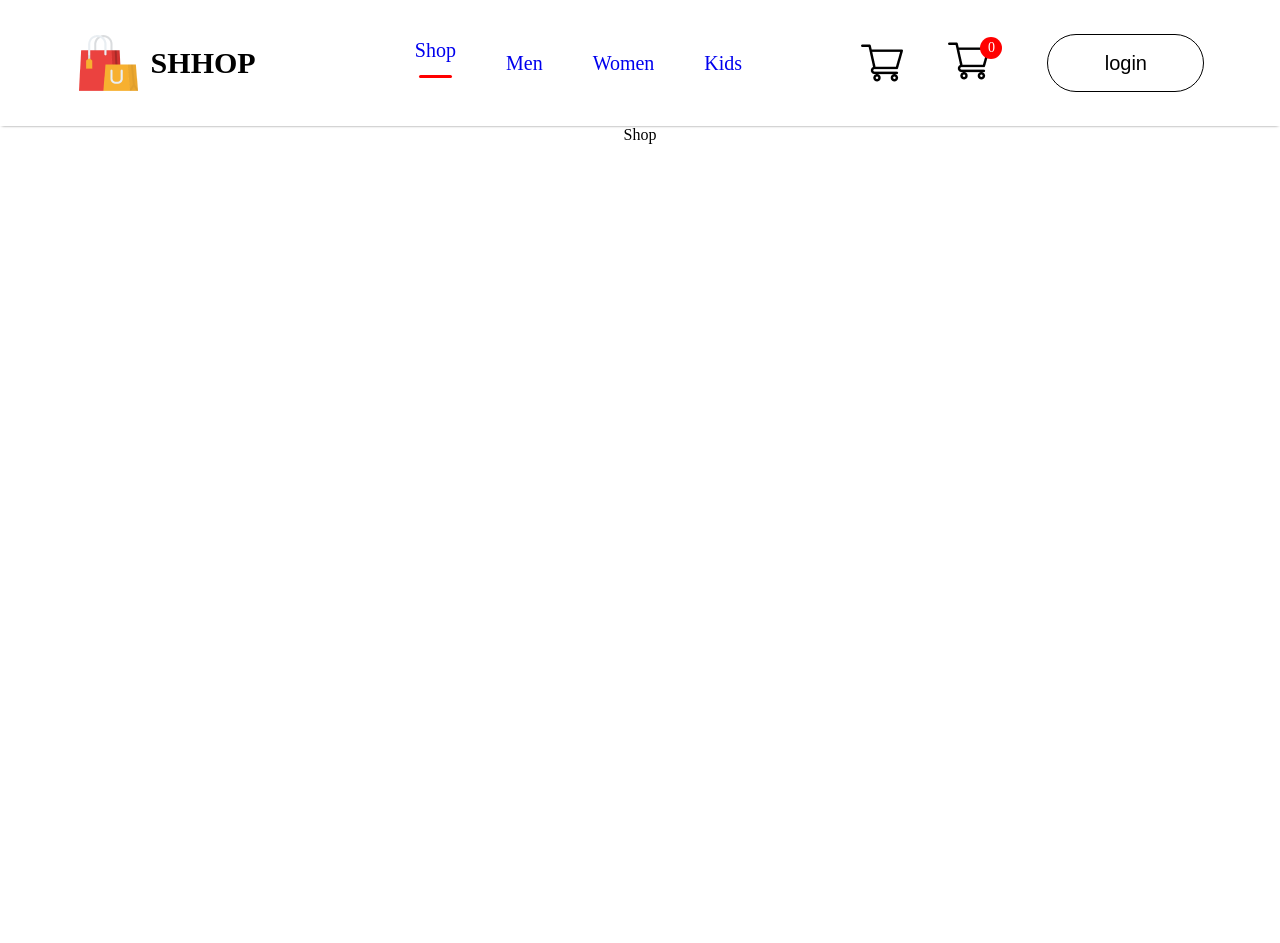
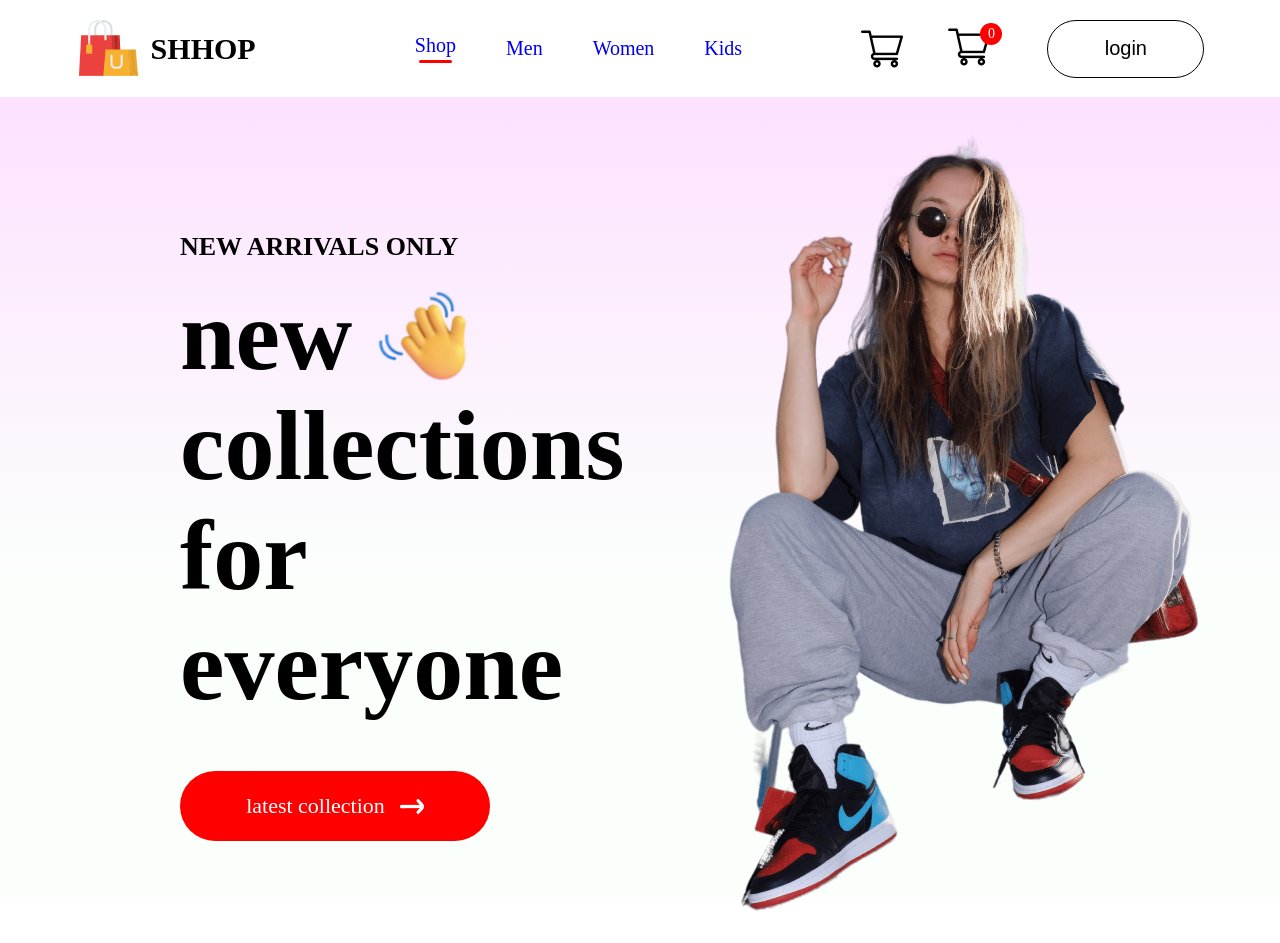
Before and after one commit to Rushalee-das/shop, a React (Create React App) app in the folder frontend/: page / in a window 1280 px wide. Before the commit the page ends 800 px from the top, so only its background shows below. Built offline with nearby package versions, Linux system fonts and the light colour scheme; the HTML template or start-up script is replaced by a standard one.

Commit message:
hero page added

```diff
--- /dev/null
+++ b/frontend/src/components/Hero/Hero.css
@@ -0,0 +1,54 @@
+.hero{
+    height: 100vh;
+    background: linear-gradient(180deg, #fde1ff, #e1ffea22 60%);
+    display: flex;
+}
+.hero-left{
+    margin-top: 80px;
+    text-align: justify;
+    flex: 1;
+    display: flex;
+    margin-left: 0;
+    flex-direction: column;
+    justify-content: center;
+    gap: 20px;
+    padding-left: 180px;
+    line-height: 1.1;
+}
+/* .hero-txt{
+    text-align: justify;
+} */
+.hero-left h2{
+    color: black;
+    /* margin-left: -800px; */
+    font-size: 26px;
+    font-weight: 600;
+}
+.hero-left p{
+    color:black;
+    margin-left: 0;
+    font-size: 100px;
+    font-weight: 700;
+}
+.hero-hand-icon{
+    display: flex;
+    align-items: center;
+    gap: 20px;
+}
+.hero-hand-icon img{
+    width: 100px;
+}
+.hero-latest-btn{
+    display: flex;
+    justify-content: center;
+    align-items: center;
+    gap: 15px;
+    width: 310px;
+    height: 70px;
+    border-radius: 75px;
+    margin-top: 30px;
+    background: red;
+    color: white;
+    font-size: 22px;
+    font-weight: 500;
+}
--- /dev/null
+++ b/frontend/src/components/Hero/Hero.jsx
@@ -0,0 +1,32 @@
+import React from 'react'
+import './Hero.css'
+import hand_icon from '../Assets/hand_icon.png'
+import arrow_icon from '../Assets/arrow.png'
+import hero_image from '../Assets/hero_image.png'
+
+const Hero = () => {
+  return (
+    <div className='hero'>
+        <div className="hero-left">
+            <h2>NEW ARRIVALS ONLY</h2>
+            <div>
+                <div className="hero-hand-icon">
+                    <p>new</p>
+                    <img src={hand_icon} alt="" />
+                </div>
+                    <p>collections</p>
+                    <p>for everyone</p>
+            </div>
+            <div className="hero-latest-btn">
+                <div>latest collection</div>
+                <img src={arrow_icon} alt="" />
+            </div>
+        </div>
+        <div className="hero-right">
+            <img src={hero_image} alt="" />
+        </div>
+    </div>
+  )
+}
+
+export default Hero
--- a/frontend/src/index.css
+++ b/frontend/src/index.css
@@ -1,5 +1,7 @@
+*{
+  margin: 0;
+}
 body {
-  margin: 0;
   font-family: -apple-system, BlinkMacSystemFont, 'Segoe UI', 'Roboto', 'Oxygen',
     'Ubuntu', 'Cantarell', 'Fira Sans', 'Droid Sans', 'Helvetica Neue',
     sans-serif;
--- a/frontend/src/pages/Shop.jsx
+++ b/frontend/src/pages/Shop.jsx
@@ -1,8 +1,11 @@
 import React from 'react'
+import Hero from '../components/Hero/Hero'
 
 const Shop = () => {
   return (
-    <div>Shop</div>
+    <div>
+      <Hero/>
+    </div>
   )
 }
 
```
